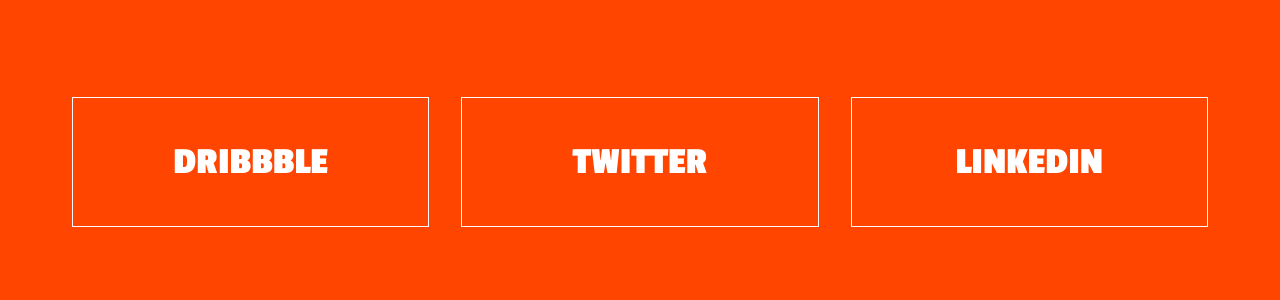
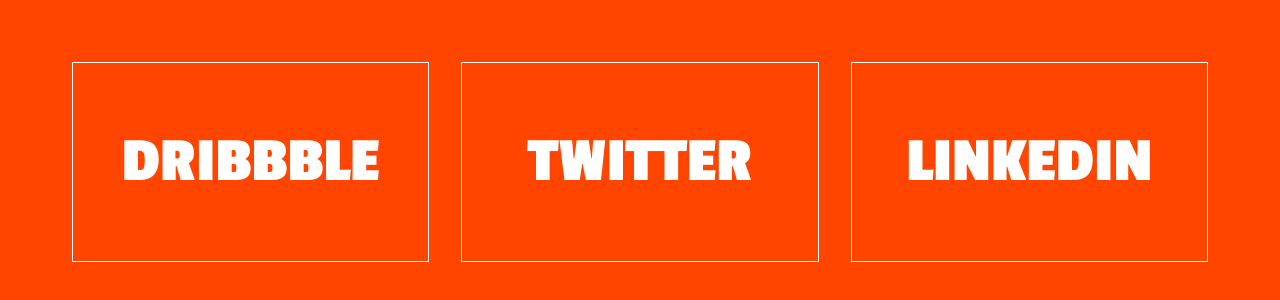
Before and after one commit to kvncnls/Expand-On-Hover-Effect, a Svelte app: page / in a window 1280 px wide. Shown: the part 238-538 px from the top of the page. Built offline with nearby package versions, Linux system fonts and the light colour scheme.

Commit message:
Upscaled H4, slowed transitions

```diff
--- a/src/FooterLink.svelte
+++ b/src/FooterLink.svelte
@@ -38,11 +38,11 @@
     border: 1px solid white;
     overflow: hidden;
     cursor: pointer;
-    transition: 300ms;
+    transition: 400ms;
     margin: 1rem 0rem;
 
         svg {
-            transition: 300ms;
+            transition: 500ms;
             transform-origin: center;
             opacity: 1;
             @media (min-width: 1024px) {
@@ -55,7 +55,7 @@
 
         div {
             position: absolute;
-            transition: 300ms;
+            /* transition: 400ms; */
             height: 1.4rem;
             width: 100%;
             overflow: hidden;
@@ -68,7 +68,7 @@
                 font-family: 'Roboto', sans-serif;
                 font-weight: bold;
                 position: absolute;
-                transition: 300ms;
+                transition: 500ms;
                 opacity: 1;
                 font-size: 1.2rem;
                 font-weight: 100;
@@ -104,9 +104,11 @@
 
         @media (min-width: 1024px) {
             margin: 1rem;
+            height: 200px;
 
             h4 {
                 position: absolute;
+                font-size: 4rem;
             }
 
             &:hover {
@@ -116,16 +118,16 @@
 
                 h4 {
                     left: 3rem;
-                    transform: scale(0.8) translateY(-1rem);
+                    transform: scale(0.5) translateY(-2rem);
                 }
 
                 div {
+                    transform: translateY(-2rem);
                     p {
                         opacity: 1;
                         color: orangered;
                         top: 0;
                         left: 3rem;
-                        /* transform: translateX(3rem); */
                     }
                 }
 
```
